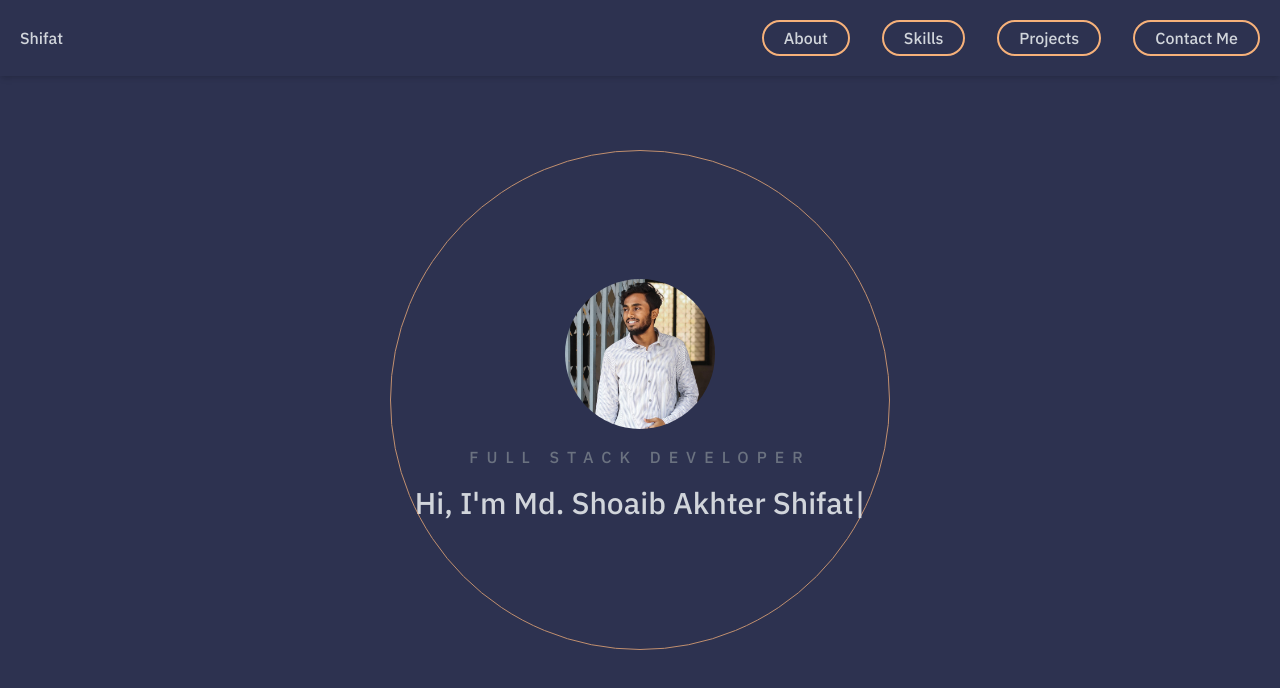
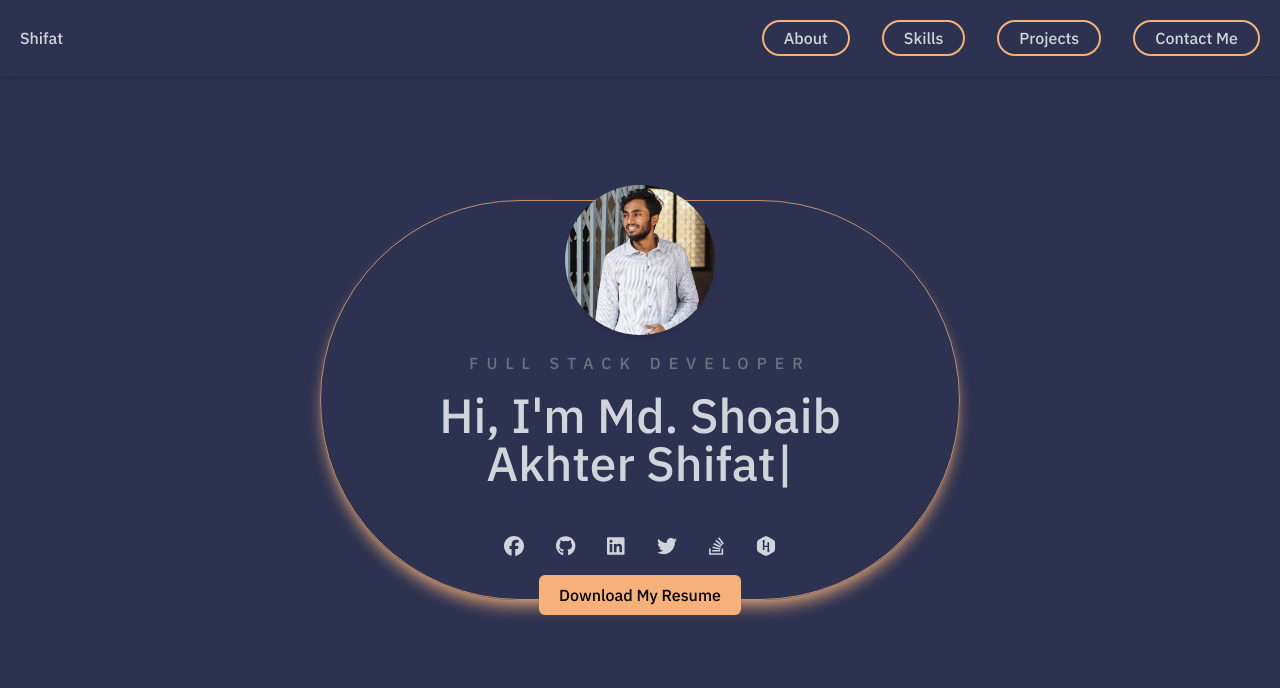
Before and after one commit to shifat0/portfolio, a Next.js app: page / in a window 1280 px wide. Shown: the top 688 px of the page. Built offline with nearby package versions, Linux system fonts and the light colour scheme.

Commit message:
hero section

```diff
--- /dev/null
+++ b/app/components/Hero/DownloadButton.tsx
@@ -0,0 +1,17 @@
+import React from "react";
+
+type Props = {};
+
+const DownloadButton = ({}: Props) => {
+  return (
+    <a
+      href="/"
+      className="bg-[#F6B17A] text-black px-5 py-2 rounded-md cursor-pointer"
+      download="shoaib-resume.pdf"
+    >
+      Download My Resume
+    </a>
+  );
+};
+
+export default DownloadButton;
--- a/app/components/Hero/Hero.tsx
+++ b/app/components/Hero/Hero.tsx
@@ -1,42 +1,34 @@
-"use client";
-
-import Image from "next/image";
-import Typewriter from "typewriter-effect";
+import DownloadButton from "./DownloadButton";
+import SocialLinks from "./SocialLinks";
+import ProfilePicture from "./ProfilePicture";
+import TypeEffect from "./TypeEffect";
 
 type Props = {};
 
-const Hero = (props: Props) => {
+const Hero = ({}: Props) => {
   return (
     <section className="container mx-auto absolute top-0 h-screen flex justify-center items-center snap-center">
-      <div className="relative flex justify-center items-center">
-        <div className="fixed animate-pulse h-[500px] w-[500px] border border-[#F6B17A] rounded-full" />
-        <div className="flex flex-col justify-center items-center gap-4">
-          <Image
-            src="/profile.jpg"
-            width={150}
-            height={150}
-            className="rounded-full object-cover w-[150px] h-[150px]"
-            alt="Profile-Image"
-          />
-          <span className="text-gray-500 uppercase tracking-[8px]">
-            Full Stack Developer
-          </span>
-          <h1 className="text-3xl text-wrap">
-            <Typewriter
-              options={{
-                strings: [
-                  "Hi, I'm Md. Shoaib Akhter Shifat",
-                  "Love to explore and learn",
-                  "<TryToSolveProblem />",
-                ],
-                autoStart: true,
-                loop: true,
-                delay: 100,
-                deleteSpeed: 50,
-              }}
-            />
-          </h1>
-        </div>
+      {/* Circle */}
+      <div className="fixed animate-pulse w-[550px] h-[550px] md:h-1/2 md:w-1/2 border border-[#F6B17A] rounded-full shadow-[#F6B17A] shadow-lg" />
+
+      {/* Inside the circle */}
+      <div className="w-[500px] text-center flex flex-col justify-center items-center gap-4 z-50">
+        {/* Profile Picture */}
+        <ProfilePicture />
+
+        {/* Title */}
+        <span className="text-gray-500 uppercase tracking-[8px]">
+          Full Stack Developer
+        </span>
+
+        {/* Typewriter */}
+        <TypeEffect />
+
+        {/* Social Links */}
+        <SocialLinks />
+
+        {/* Download CV Button */}
+        <DownloadButton />
       </div>
     </section>
   );
--- /dev/null
+++ b/app/components/Hero/ProfilePicture.tsx
@@ -0,0 +1,17 @@
+import Image from "next/image";
+
+type Props = {};
+
+const ProfilePicture = ({}: Props) => {
+  return (
+    <Image
+      src="/profile.jpg"
+      width={150}
+      height={150}
+      className="rounded-full object-cover w-[150px] h-[150px] shadow-md"
+      alt="Profile-Image"
+    />
+  );
+};
+
+export default ProfilePicture;
--- /dev/null
+++ b/app/components/Hero/SocialLinks.tsx
@@ -0,0 +1,51 @@
+import { FontAwesomeIcon } from "@fortawesome/react-fontawesome";
+import {
+  faFacebook,
+  faGithub,
+  faHackerrank,
+  faLinkedin,
+  faStackOverflow,
+  faTwitter,
+} from "@fortawesome/free-brands-svg-icons";
+import Link from "next/link";
+
+type Props = {};
+
+const SocialLinks = ({}: Props) => {
+  return (
+    <ul className="flex items-center gap-8 mt-8">
+      <Link href="https://www.facebook.com/shifat001/">
+        <li>
+          <FontAwesomeIcon icon={faFacebook} className="text-xl" />
+        </li>
+      </Link>
+      <Link href="https://github.com/shifat0">
+        <li>
+          <FontAwesomeIcon icon={faGithub} className="text-xl" />
+        </li>
+      </Link>
+      <Link href="https://www.linkedin.com/in/md-shoaib-akhter-shifat/">
+        <li>
+          <FontAwesomeIcon icon={faLinkedin} className="text-xl" />
+        </li>
+      </Link>
+      <Link href="https://twitter.com/SifatKh86893561">
+        <li>
+          <FontAwesomeIcon icon={faTwitter} className="text-xl" />
+        </li>
+      </Link>
+      <Link href="https://stackoverflow.com/users/15989016/md-shoaib-akhter-shifat">
+        <li>
+          <FontAwesomeIcon icon={faStackOverflow} className="text-xl" />
+        </li>
+      </Link>
+      <Link href="https://www.hackerrank.com/profile/shifat0">
+        <li>
+          <FontAwesomeIcon icon={faHackerrank} className="text-xl" />
+        </li>
+      </Link>
+    </ul>
+  );
+};
+
+export default SocialLinks;
--- /dev/null
+++ b/app/components/Hero/TypeEffect.tsx
@@ -0,0 +1,27 @@
+"use client";
+
+import Typewriter from "typewriter-effect";
+
+type Props = {};
+
+const TypeEffect = (props: Props) => {
+  return (
+    <h1 className="text-5xl h-[6rem] text-wrap">
+      <Typewriter
+        options={{
+          strings: [
+            "Hi, I'm Md. Shoaib Akhter Shifat",
+            "Love to explore and learn",
+            "TryToSolveProblem ? Success : Failure",
+          ],
+          autoStart: true,
+          loop: true,
+          delay: 100,
+          deleteSpeed: 40,
+        }}
+      />
+    </h1>
+  );
+};
+
+export default TypeEffect;
```
Also changed, not shown: 1 other file (tests, documents, lock files or other folders).
